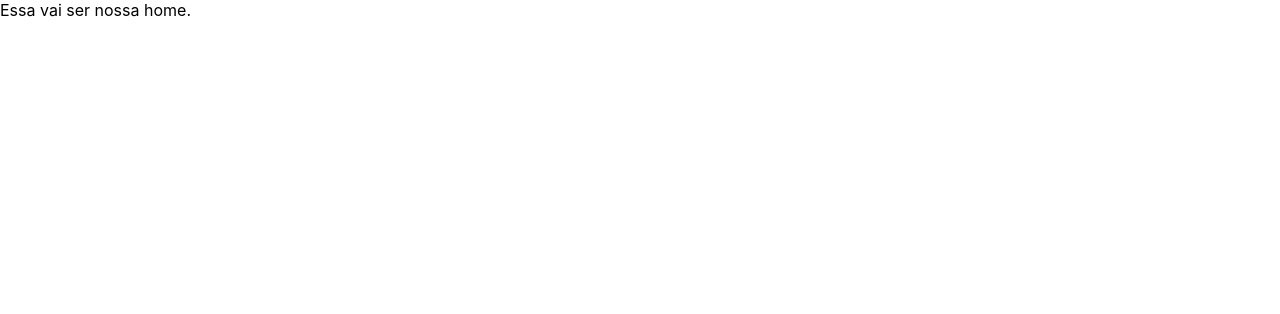
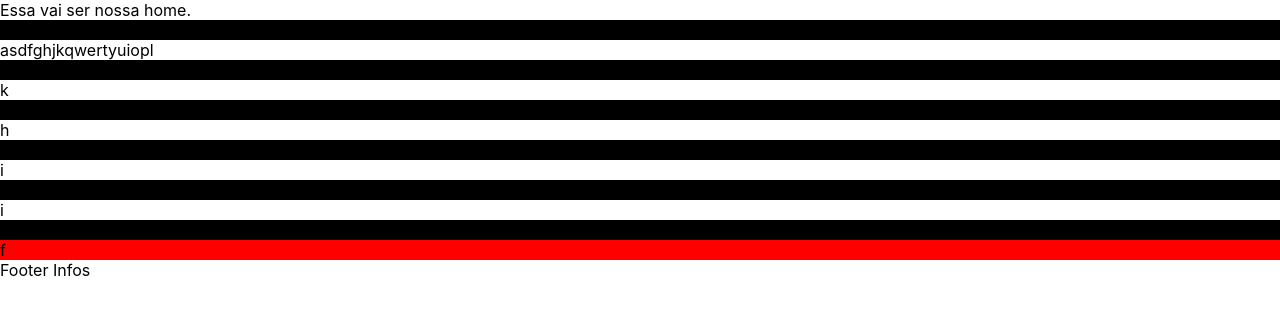
Before and after one commit to PauloFavero/Vereda-Website, a React (Create React App) app in the folder app/: page / in a window 1280 px wide. Shown: the top 314 px of the page. Built offline with nearby package versions, Linux system fonts and the light colour scheme.

Commit message:
bootstrap grid test

```diff
--- a/app/src/components/App.js
+++ b/app/src/components/App.js
@@ -1,6 +1,6 @@
 import React from 'react';
 import Home from  './Home';
-
+import Footer from './Footer';
 import {
 	  BrowserRouter as Router,
 		  Switch,
@@ -19,6 +19,10 @@ function App() {
                     <div>SOBRE NOIS !</div>
                 </Route>
             </Switch>
+
+            <Route path="/">
+                <Footer/>
+            </Route>
         </Router>
     );
 }
--- /dev/null
+++ b/app/src/components/Footer.js
@@ -0,0 +1,40 @@
+import React from 'react';
+import {Grid, Row, Col} from 'react-bootstrap';
+export default function Footer() {
+    return (
+        <div style={{backgroundColor:'#e4482e', bottom:'0px', position:'relative', height:'70px'}}>
+            <Row>
+                <Col sm={1} style={{backgroundColor:'black'}}>af
+                </Col>
+                <Col sm={1} style={{backgroundColor:'white'}}>asdfghjkqwertyuiopl
+                </Col>
+                <Col sm={1} style={{backgroundColor:'black'}}>k
+                </Col>
+                <Col sm={1} style={{backgroundColor:'white'}}>k
+                </Col>
+                <Col sm={1} style={{backgroundColor:'black'}}>j
+                </Col>
+                <Col sm={1} style={{backgroundColor:'white'}}>h
+                </Col>
+                <Col sm={1} style={{backgroundColor:'black'}}>g
+                </Col>
+                <Col sm={1} style={{backgroundColor:'white'}}>i
+
+                </Col>
+                <Col sm={1} style={{backgroundColor:'black'}}>
+                    asd
+                </Col>
+                <Col sm={1} style={{backgroundColor:'white'}}>
+                i
+                </Col>
+                <Col sm={1} style={{backgroundColor:'black'}}>
+                b
+                </Col>
+                <Col sm={1} style={{backgroundColor:'red'}}>
+                f
+                </Col>
+            </Row>
+                Footer Infos
+        </div>
+    );
+}
```
Also changed, not shown: 2 other files (tests, documents, lock files or other folders).
